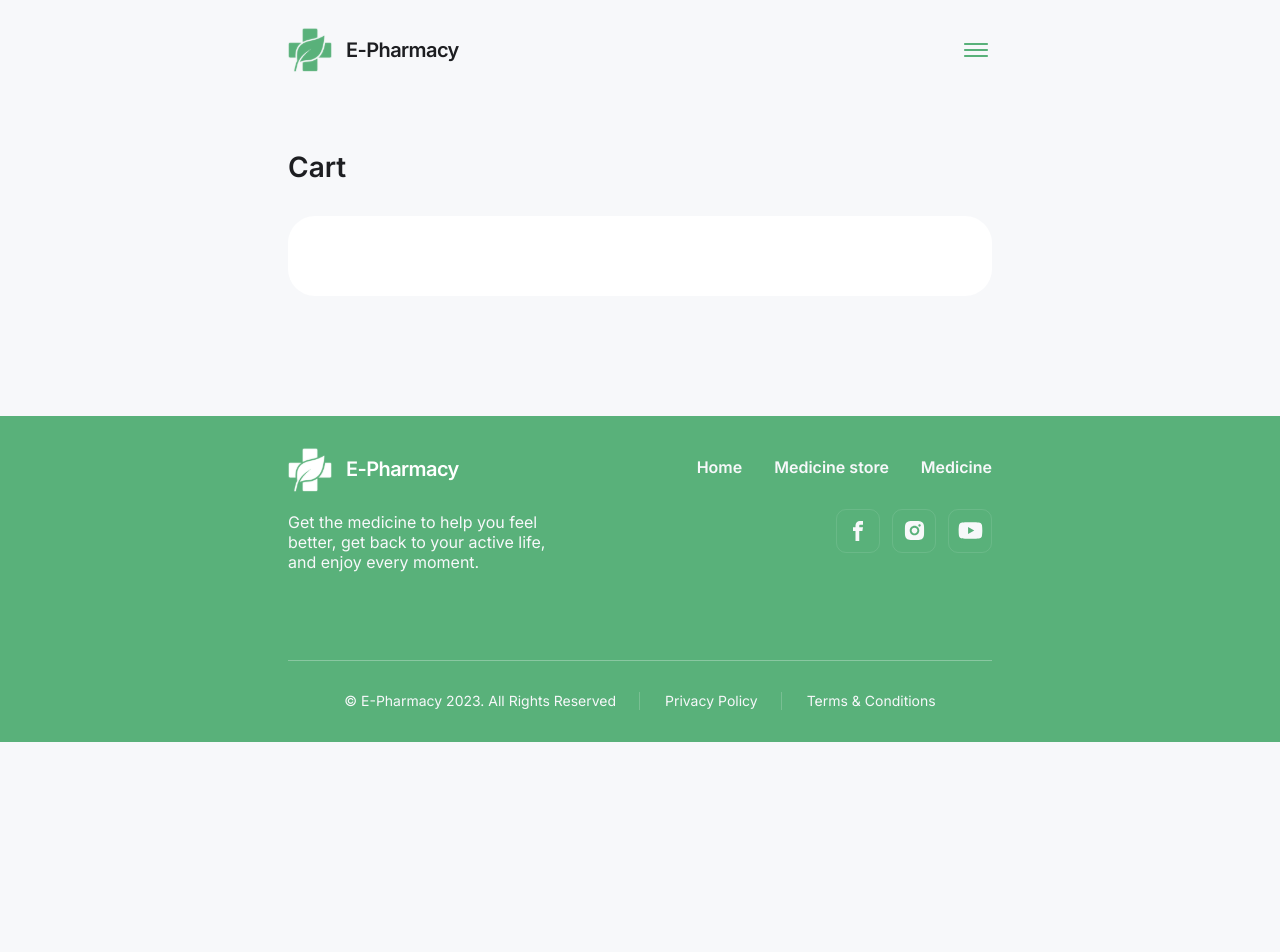
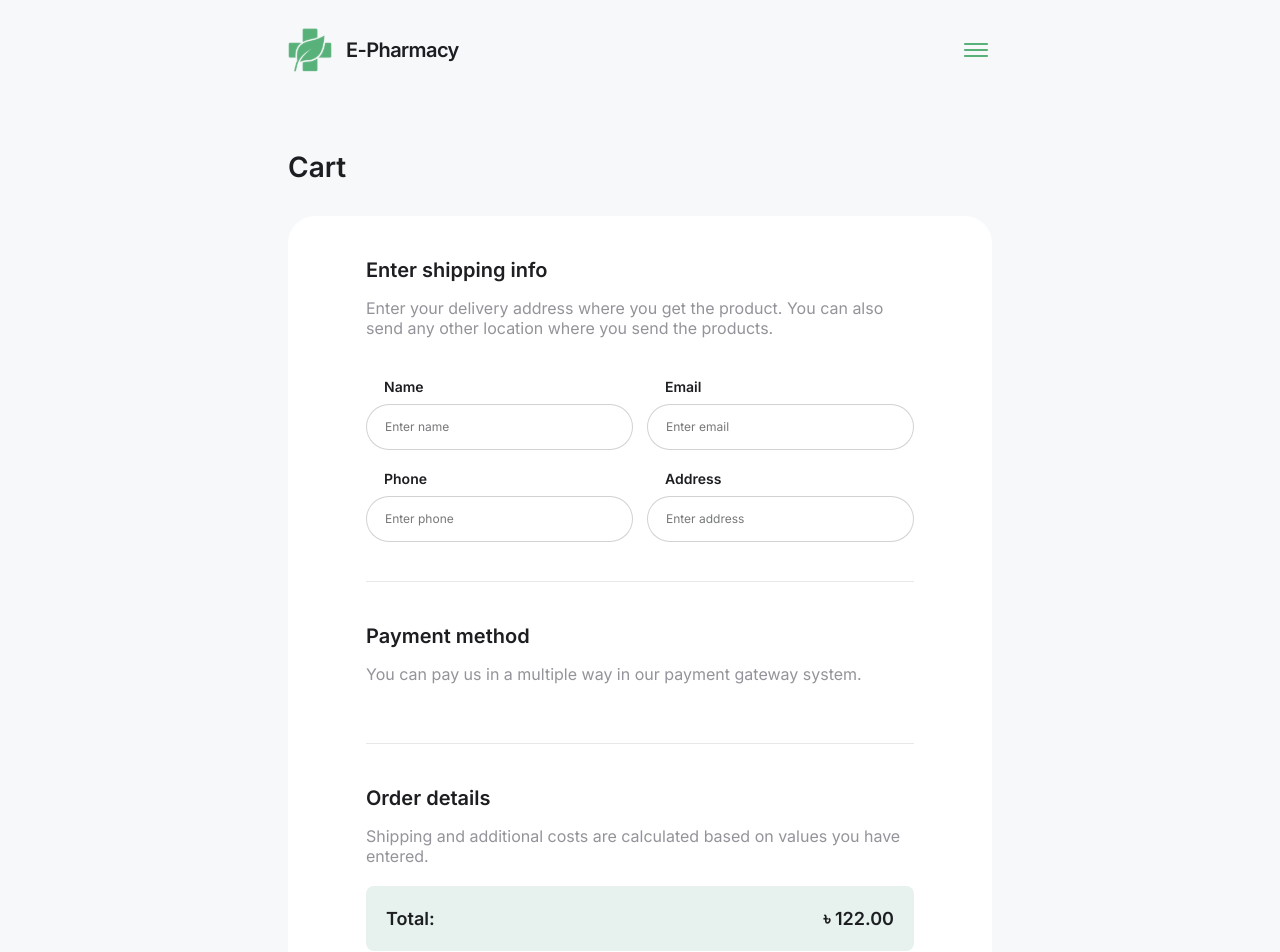
Before and after one commit to milenness/e-pharmacy-frontend, a Next.js app: page /cart in a window 1280 px wide. Shown: the top 952 px of the page. Before the commit the page ends 800 px from the top, so only its background shows below. Built offline with nearby package versions, Linux system fonts and the light colour scheme.

Commit message:
add ShippingInfo, PaymentMethod, and OrderDetails components with styles and form handling

```diff
--- a/app/(main)/(private routes)/cart/page.tsx
+++ b/app/(main)/(private routes)/cart/page.tsx
@@ -1,4 +1,10 @@
+"use client";
+
 import css from "./page.module.css";
+import ShippingInfo from "@/components/ShippingInfo";
+import PaymentMethod from "@/components/PaymentMethod";
+import OrderDetails from "@/components/OrderDetails";
+import { Formik, Form } from "formik";
 
 export default function CartPage() {
   return (
@@ -6,11 +12,25 @@ export default function CartPage() {
       <div className="container">
         <h2 className={css.title}>Cart</h2>
         <div className={css.cartContainer}>
-          <div className={css.cartWrapper}>
-            {/* <ShippingInfo />
-            <PaymentMethod />
-            <OrderDetails />  */}
-          </div>
+          <Formik
+            initialValues={{
+              username: "",
+              email: "",
+              phone: "",
+              address: "",
+              paymentMethod: "cash",
+            }}
+            onSubmit={(values) => {
+              console.log("Final Order Data:", values);
+            }}
+          >
+            <Form className={css.cartWrapper}>
+              <ShippingInfo />
+              <PaymentMethod />
+              <OrderDetails />
+            </Form>
+          </Formik>
+
           {/* <CartList /> */}
         </div>
       </div>
--- /dev/null
+++ b/components/OrderDetails/OrderDetails.module.css
@@ -0,0 +1,58 @@
+.wrapper {
+    display: flex;
+    flex-direction: column;
+}
+
+.title {
+  font-size: 16px;
+line-height: 1.4;
+margin-bottom: 12px;
+}
+
+@media only screen and (min-width: 768px) {
+.title {
+   margin-bottom: 14px;
+   font-size: 20px;
+}
+}
+
+.text {
+  margin-bottom: 20px;
+  color: var(--text-gray);
+}
+
+.totalWrapper {
+  padding: 14px 18px;
+  border-radius: 8px;
+background-color: #E7F1ED;
+display: flex;
+align-items: center;
+justify-content: space-between;
+margin-bottom: 20px;
+font-size: 16px;
+font-weight: 600;
+line-height: 1.4;
+}
+
+@media only screen and (min-width: 768px) {
+.totalWrapper {
+   padding: 20px;
+   font-size: 18px;
+}
+}
+
+.submitBtn {
+  width: max-content;
+  font-size: 14px;
+font-weight: 500;
+line-height: 1.29;
+padding: 13px 32px;
+transition: background-color var(--main-transition), border-color var(--main-transition) ;
+}
+
+.submitBtn:hover,
+.submitBtn:active,
+.submitBtn:focus {
+    background-color: var(--dark-green);
+      border-color: var(--dark-green);
+}
--- /dev/null
+++ b/components/OrderDetails/OrderDetails.tsx
@@ -0,0 +1,22 @@
+"use client";
+
+import css from "./OrderDetails.module.css";
+
+export default function OrderDetails() {
+  return (
+    <div className={css.wrapper}>
+      <h2 className={css.title}>Order details</h2>
+      <p className={css.text}>
+        Shipping and additional costs are calculated based on values you have
+        entered.
+      </p>
+      <div className={css.totalWrapper}>
+        <span className={css.totalLabel}>Total:</span>
+        <span className={css.total}>৳ 122.00</span>
+      </div>
+      <button type="submit" className={css.submitBtn}>
+        Place order
+      </button>
+    </div>
+  );
+}
--- /dev/null
+++ b/components/OrderDetails/index.ts
@@ -0,0 +1 @@
+export { default } from "./OrderDetails";
--- /dev/null
+++ b/components/PaymentMethod/PaymentMethod.module.css
@@ -0,0 +1,34 @@
+.wrapper {
+    display: flex;
+    flex-direction: column;
+    margin-bottom: 80px;
+    position: relative;
+}
+
+.wrapper::after {
+    content: "";
+    position: absolute;
+    bottom: -40px;
+    left: 0;
+    width: 100%;
+    height: 1px;
+    background-color: rgba(29, 30, 33, 0.10);
+}
+
+.title {
+  font-size: 16px;
+line-height: 1.4;
+margin-bottom: 12px;
+}
+
+@media only screen and (min-width: 768px) {
+.title {
+   margin-bottom: 14px;
+   font-size: 20px;
+}
+}
+
+.text {
+  margin-bottom: 20px;
+  color: var(--text-gray);
+}
--- /dev/null
+++ b/components/PaymentMethod/PaymentMethod.tsx
@@ -0,0 +1,12 @@
+import css from "./PaymentMethod.module.css";
+
+export default function PaymentMethod() {
+  return (
+    <div className={css.wrapper}>
+      <h2 className={css.title}>Payment method</h2>
+      <p className={css.text}>
+        You can pay us in a multiple way in our payment gateway system.
+      </p>
+    </div>
+  );
+}
--- /dev/null
+++ b/components/PaymentMethod/index.ts
@@ -0,0 +1 @@
+export { default } from "./PaymentMethod";
--- /dev/null
+++ b/components/ShippingInfo/ShippingInfo.module.css
@@ -0,0 +1,92 @@
+.wrapper {
+    display: flex;
+    flex-direction: column;
+    margin-bottom: 78px;
+    position: relative;
+}
+
+.wrapper::after {
+    content: "";
+    position: absolute;
+    bottom: -40px;
+    left: 0;
+    width: 100%;
+    height: 1px;
+    background-color: rgba(29, 30, 33, 0.10);
+}
+
+@media only screen and (min-width: 768px) {
+.wrapper {
+    margin-bottom: 80px;
+}
+}
+
+.title {
+  font-size: 16px;
+line-height: 1.4;
+margin-bottom: 12px;
+}
+
+@media only screen and (min-width: 768px) {
+.title {
+   margin-bottom: 14px;
+   font-size: 20px;
+}
+}
+
+.text {
+  margin-bottom: 40px;
+  color: var(--text-gray);
+}
+
+.inputsWrapper {
+  display: flex;
+  flex-direction: column;
+  gap: 12px;
+}
+
+@media only screen and (min-width: 768px) {
+.inputsWrapper {
+   flex-direction: row;
+  flex-wrap: wrap;
+  column-gap: 14px;
+  row-gap: 20px;
+}
+}
+
+.fieldGroup {
+  display: flex;
+  flex-direction: column;
+  gap: 8px;
+}
+
+@media only screen and (min-width: 768px) {
+.fieldGroup {
+   flex-basis: calc((100% - 14px) / 2);
+}
+}
+
+.label {
+font-weight: 600;
+position: relative;
+left: 18px;
+}
+
+@media only screen and (min-width: 768px) {
+.label {
+   font-size: 14px;
+line-height: 1.29;
+}
+}
+
+.field {
+  padding: 13px 18px;
+  font-size: 12px;
+line-height: 1.5;
+}
+
+.field::placeholder {
+  color: rgba(29, 30, 33, 0.60);
+font-size: 12px;
+line-height: 1.5;
+}
--- /dev/null
+++ b/components/ShippingInfo/ShippingInfo.tsx
@@ -0,0 +1,73 @@
+"use client";
+
+import css from "./ShippingInfo.module.css";
+import { useId } from "react";
+import { Field } from "formik";
+
+export default function ShippingInfo() {
+  const fieldId = useId();
+
+  return (
+    <div className={css.wrapper}>
+      <h2 className={css.title}>Enter shipping info</h2>
+      <p className={css.text}>
+        Enter your delivery address where you get the product. You can also send
+        any other location where you send the products.
+      </p>
+
+      <div className={css.inputsWrapper}>
+        <div className={css.fieldGroup}>
+          <label className={css.label} htmlFor={`${fieldId}-username`}>
+            Name
+          </label>
+          <Field
+            className={css.field}
+            type="text"
+            name="username"
+            id={`${fieldId}-username`}
+            placeholder="Enter name"
+          />
+        </div>
+
+        <div className={css.fieldGroup}>
+          <label className={css.label} htmlFor={`${fieldId}-email`}>
+            Email
+          </label>
+          <Field
+            className={css.field}
+            type="email"
+            name="email"
+            id={`${fieldId}-email`}
+            placeholder="Enter email"
+          />
+        </div>
+
+        <div className={css.fieldGroup}>
+          <label className={css.label} htmlFor={`${fieldId}-phone`}>
+            Phone
+          </label>
+          <Field
+            className={css.field}
+            type="tel"
+            name="phone"
+            id={`${fieldId}-phone`}
+            placeholder="Enter phone"
+          />
+        </div>
+
+        <div className={css.fieldGroup}>
+          <label className={css.label} htmlFor={`${fieldId}-address`}>
+            Address
+          </label>
+          <Field
+            className={css.field}
+            type="text"
+            name="address"
+            id={`${fieldId}-address`}
+            placeholder="Enter address"
+          />
+        </div>
+      </div>
+    </div>
+  );
+}
--- /dev/null
+++ b/components/ShippingInfo/index.ts
@@ -0,0 +1 @@
+export { default } from "./ShippingInfo";
```
